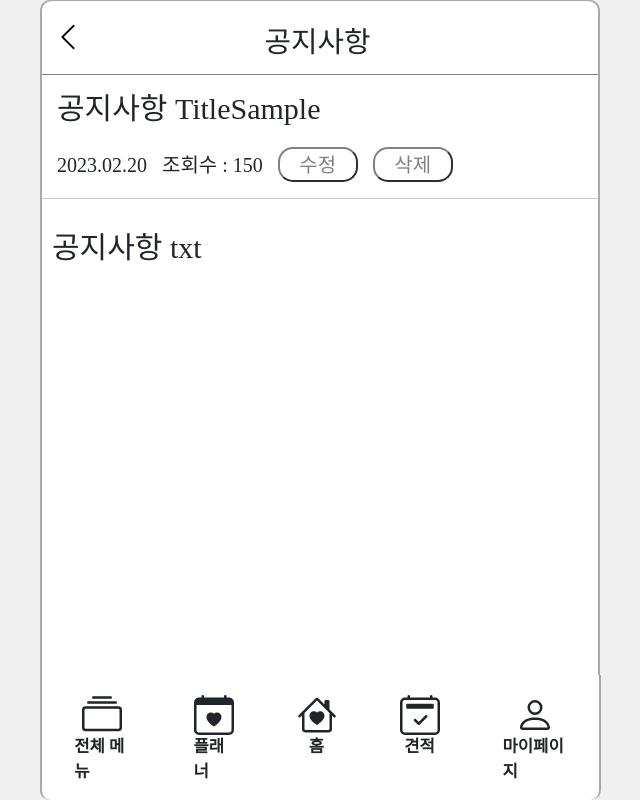
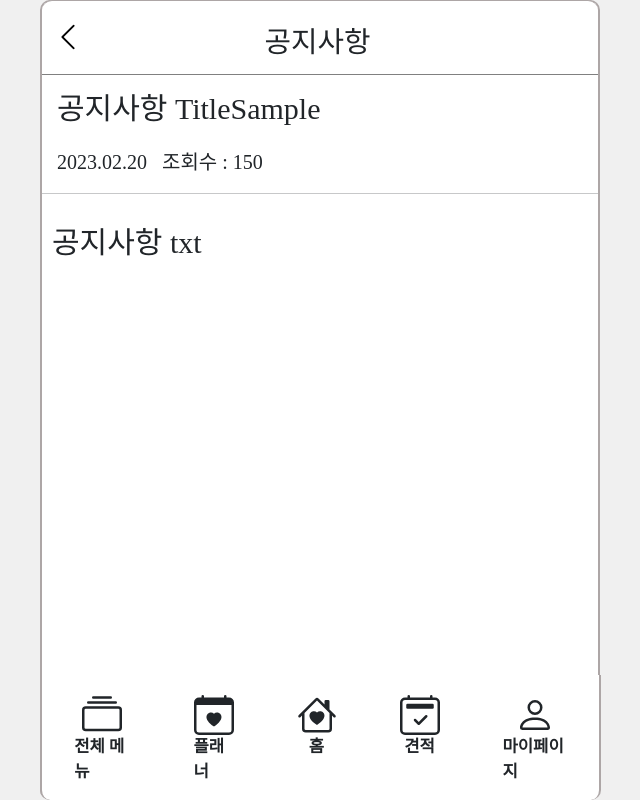
Before and after one commit to weddingYou-Project/frontend, a React (Create React App) app: page /notice/detail in a window 1280 px wide. Shown: the whole page, without its empty margins (320-960 px from the left). Built offline with nearby package versions, Linux system fonts and the light colour scheme; a web font is replaced by a local one.

Commit message:
feat : 어드민일 경우에만 수정, 삭제 버튼이 보이도록 수정

```diff
--- a/src/Pages/noticedetail.js
+++ b/src/Pages/noticedetail.js
@@ -49,8 +49,11 @@ function Noticedetail() {
         <div style={{ height: 64 }}></div>
         <div className="titleArea">
           <p className="titleTxt">공지사항 TitleSample</p>
+          <div>
             <p className="dateTxt">2023.02.20</p>
             <p className="viewCountTxt">조회수 : 150</p>
+            {sessionStorage.getItem("email") === "admin@email.com" ? (
+              <div style={{ display: "inline-block" }}>
                 <button className="upAndDelBtn" onClick={noticeupdateform}>
                   수정
                 </button>
@@ -61,6 +64,9 @@ function Noticedetail() {
                 >
                   삭제
                 </button>
+              </div>
+            ) : null}
+          </div>
           <Buttons checkadmin={checkadminsession} />
         </div>
         <hr />
```
Lines whose indentation alone changed are shown as unchanged.
